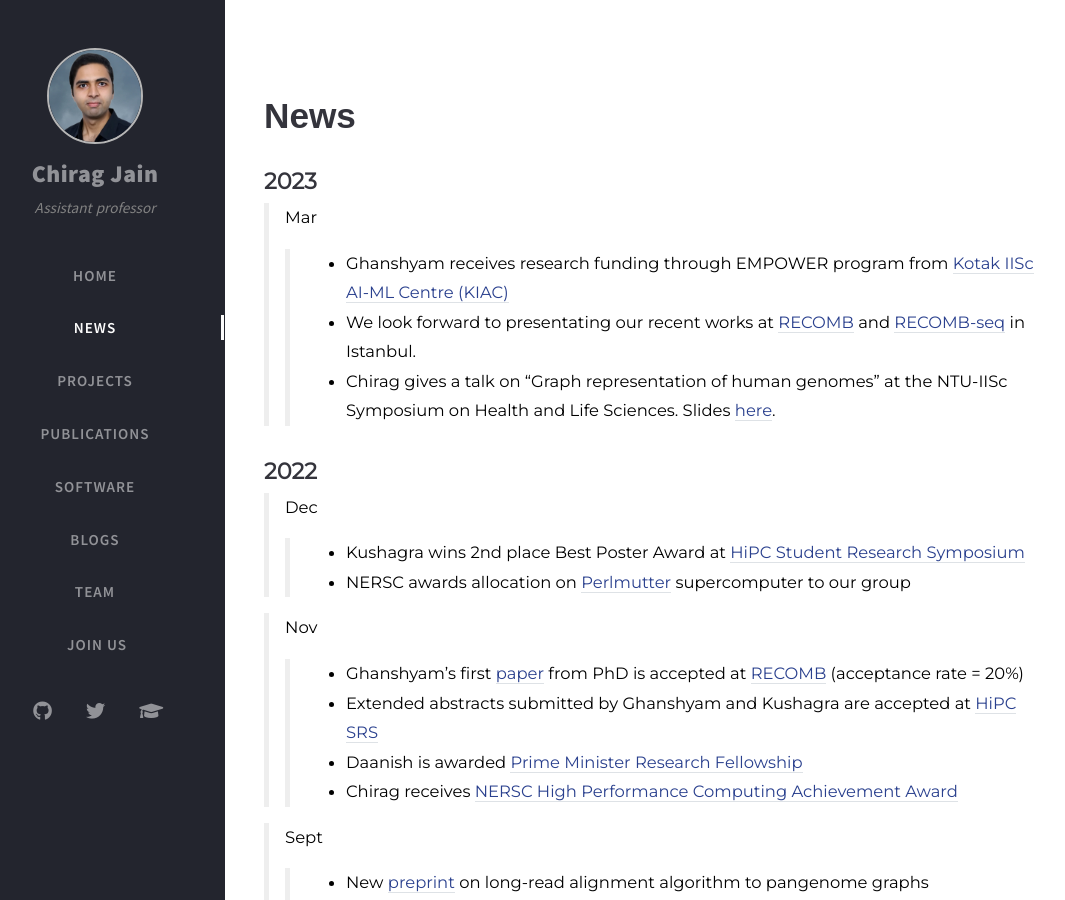
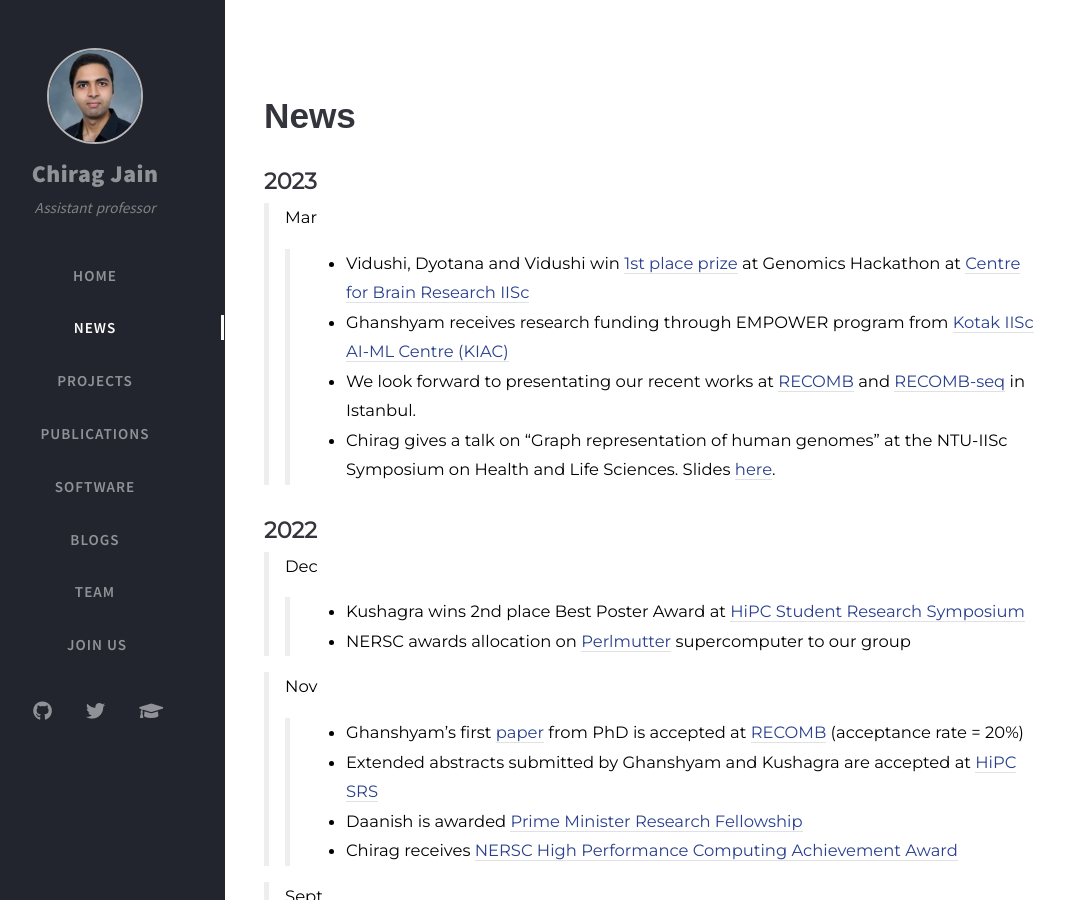
Before and after one commit to at-cg/at-cg.github.io, a Jekyll site: the page built from tabs/new.md, in a window 1280 px wide and 900 px high. Shown: the whole window, without its empty margins (35-1100 px from the left). Built offline with Jekyll 4.4.1, drawn with Linux system fonts in a browser that asks for light colours; nearby versions of some CDN libraries; comment, search, counter and statistics services are not loaded.

Commit message:
Update new.md

```diff
--- a/tabs/new.md
+++ b/tabs/new.md
@@ -22,6 +22,7 @@ type: news
 ## **2023**
 
 > Mar
+>> - Vidushi, Dyotana and Vidushi win [1st place prize](https://drive.google.com/file/d/1euE1gl9Li9gQQDqQZaqqF3UxHY2-yldR/view?usp=sharing) at Genomics Hackathon at [Centre for Brain Research IISc](https://www.cbr.iisc.ac.in/)
 >> - Ghanshyam receives research funding through EMPOWER program from [Kotak IISc AI-ML Centre (KIAC)](https://kiac.iisc.ac.in)
 >> - We look forward to presentating our recent works at [RECOMB](http://recomb2023.bilkent.edu.tr/program.html) and [RECOMB-seq](https://recomb-seq.github.io/program/) in Istanbul.
 >> - Chirag gives a talk on "Graph representation of human genomes" at the NTU-IISc Symposium on Health and Life Sciences. Slides [here](https://drive.google.com/file/d/1wbGa03oCTV4FVv_N43khkywZkUCzqHx-/view?usp=sharing).
```
